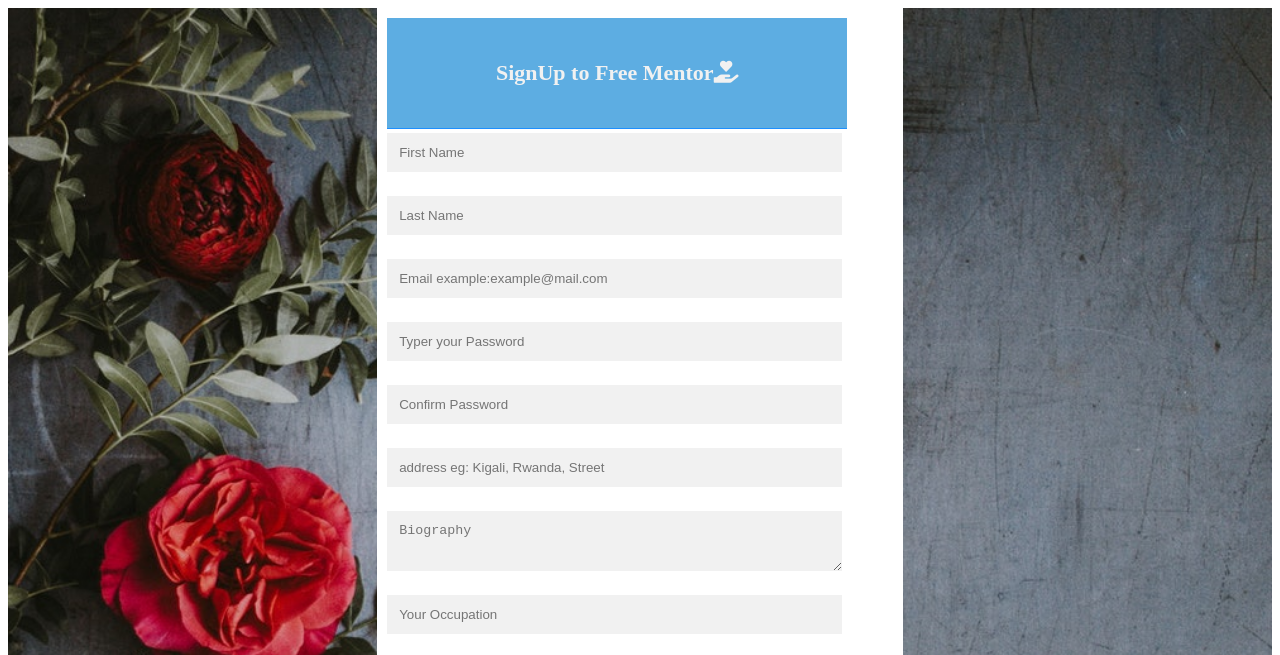
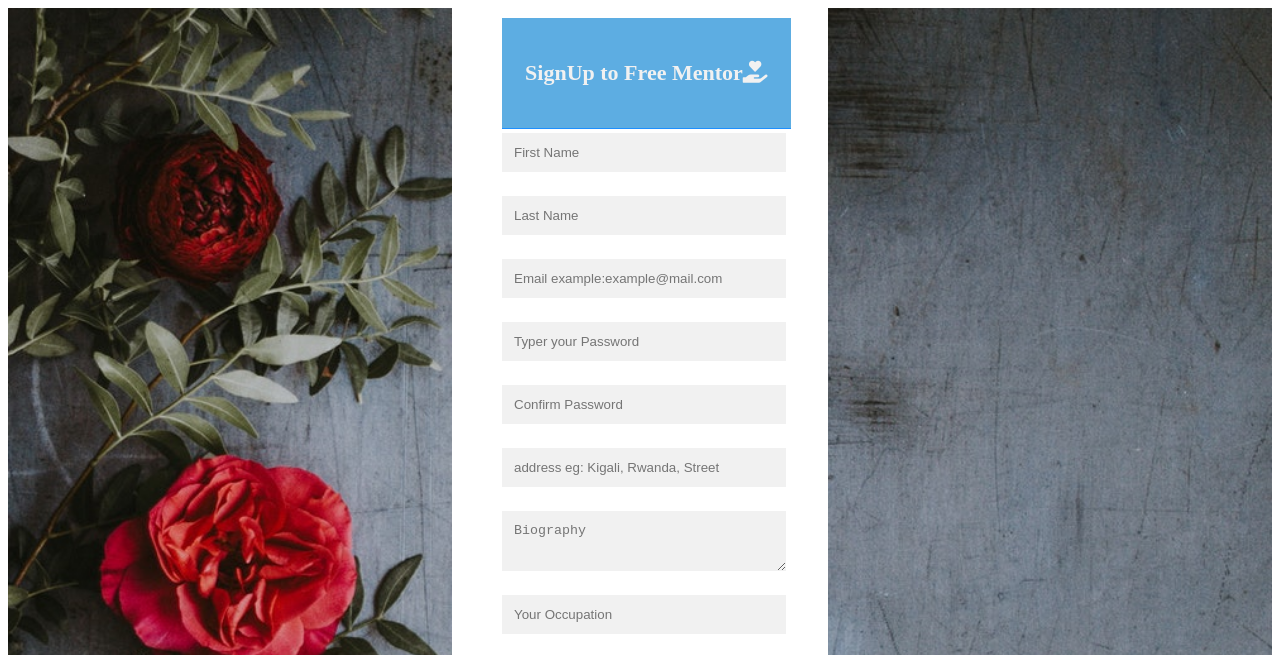
Before and after one commit to irakozeyves1/FreeMentor, a website: page UI/html/signup.html in a window 1280 px wide. Shown: the part 111-766 px from the top of the page. Drawn offline with Linux system fonts and the light colour scheme.

Commit message:
ch(s and s) correction of error in sign in and sign up [#168259968]

```diff
--- a/UI/css/signin.css
+++ b/UI/css/signin.css
@@ -75,11 +75,11 @@ ul.breadcrumb {
 /* Add styles to the form container */
 .container1 {
   margin: auto;
-  width: 52%;
+  width: 45%;
   background: white;
   padding-top: 20px;
   margin-top: 5px;
-  padding-left: 20px;
+  padding-left: 50px;
 
 
 }
--- a/UI/css/signup.css
+++ b/UI/css/signup.css
@@ -76,10 +76,11 @@ ul.breadcrumb {
 /* Add styles to the form container */
 .container1 {
   margin:auto;
-  width :40%;
+  width :25%;
   padding:10px;
   background-color: white;
   margin-top: 10px;
+  padding-left: 50px;
 
 }
 
@@ -145,7 +146,7 @@ animation-iteration-count: 2;
 }
 .signup{
   background-color: #5DADE2;
-  width:87%;
+  width:85%;
 }
 
 @media screen and (max-width: 800px) {
--- a/server/controllers/session.controller.js
+++ b/server/controllers/session.controller.js
@@ -77,7 +77,7 @@ export const review = (req, res) => {
 		return res.status(201).send({
 			'status': 201,
 			'message': 'Session created successfully',
-			'data':session
+			'data':sessions
 		});
 	} else {
 		return res.status(400).send({
```
